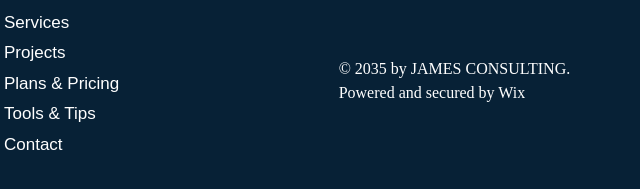
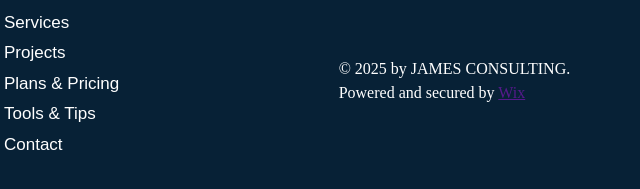
Before and after one commit to whovikashsingh/My-Websites, a plain HTML site: page index.html in a window 1280 px wide. Shown: the part 3043-3232 px from the top of the page, 536-1176 px from the left. Drawn offline with nearby package versions, Linux system fonts and the light colour scheme.

Commit message:
index.html

```diff
--- a/index.html
+++ b/index.html
@@ -148,7 +148,7 @@
           ><a href=""> <i class="ri-twitter-fill"></i></a>
         </div>
         <div class="c3">
-          <p>© 2035 by JAMES CONSULTING. Powered and secured by Wix</p>
+          <p>&copy; 2025 by JAMES CONSULTING. Powered and secured by <a href="">Wix</a></p>
         </div>
       </div>
     </footer>
```
